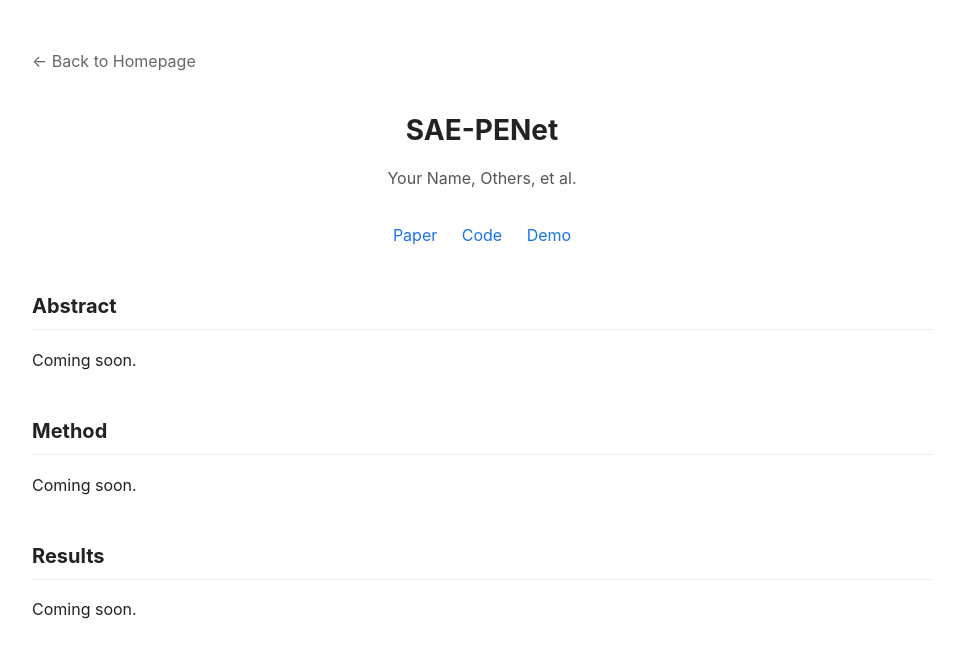
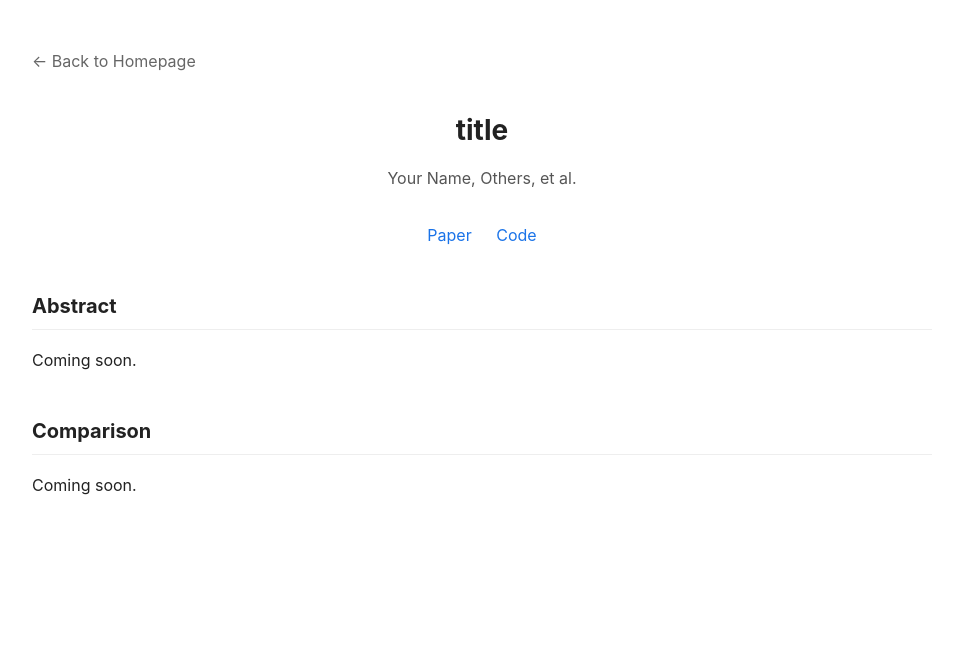
Before and after one commit to shhbx/shhbx.github.io, a plain HTML site: page saepenet/index.html in a window 1280 px wide. Shown: the whole page, without its empty margins (158-1121 px from the left). Drawn offline with Linux system fonts and the light colour scheme.

Commit message:
Update index.html

```diff
--- a/saepenet/index.html
+++ b/saepenet/index.html
@@ -2,7 +2,7 @@
 <html lang="en">
 <head>
 <meta charset="UTF-8">
-<title>SAE-PENet</title>
+<title>title</title>
 <style>
   body{
     max-width:900px;
@@ -29,22 +29,18 @@
 <body>
   <div class="back"><a href="../">← Back to Homepage</a></div>
 
-  <h1>SAE-PENet</h1>
+  <h1>title</h1>
   <div class="authors">Your Name, Others, et al.</div>
 
   <div class="links">
     <a href="#">Paper</a>
     <a href="#">Code</a>
-    <a href="#">Demo</a>
   </div>
 
   <h2>Abstract</h2>
   <p>Coming soon.</p>
 
-  <h2>Method</h2>
-  <p>Coming soon.</p>
-
-  <h2>Results</h2>
+  <h2>Comparison</h2>
   <p>Coming soon.</p>
 </body>
 </html>
```
